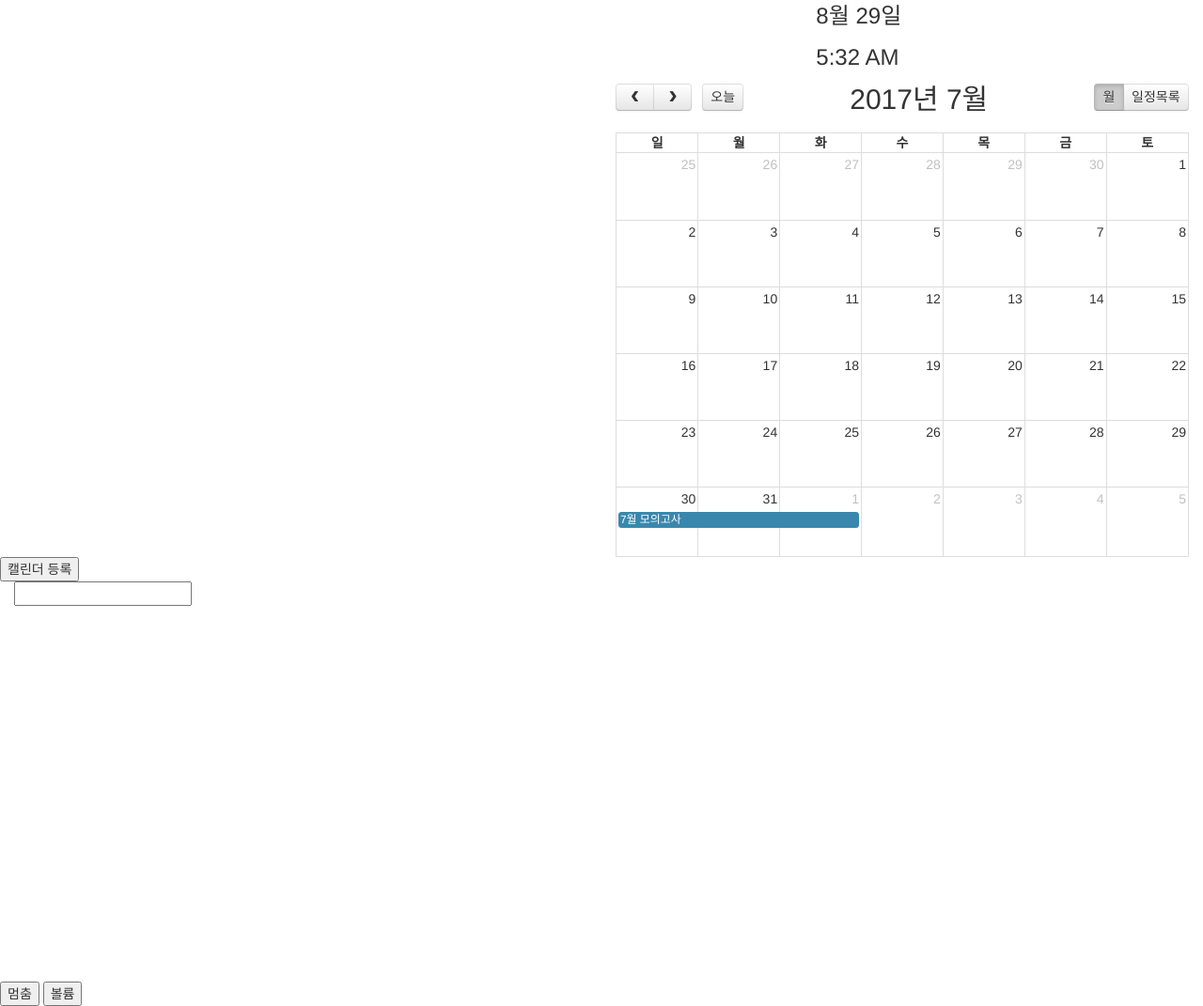
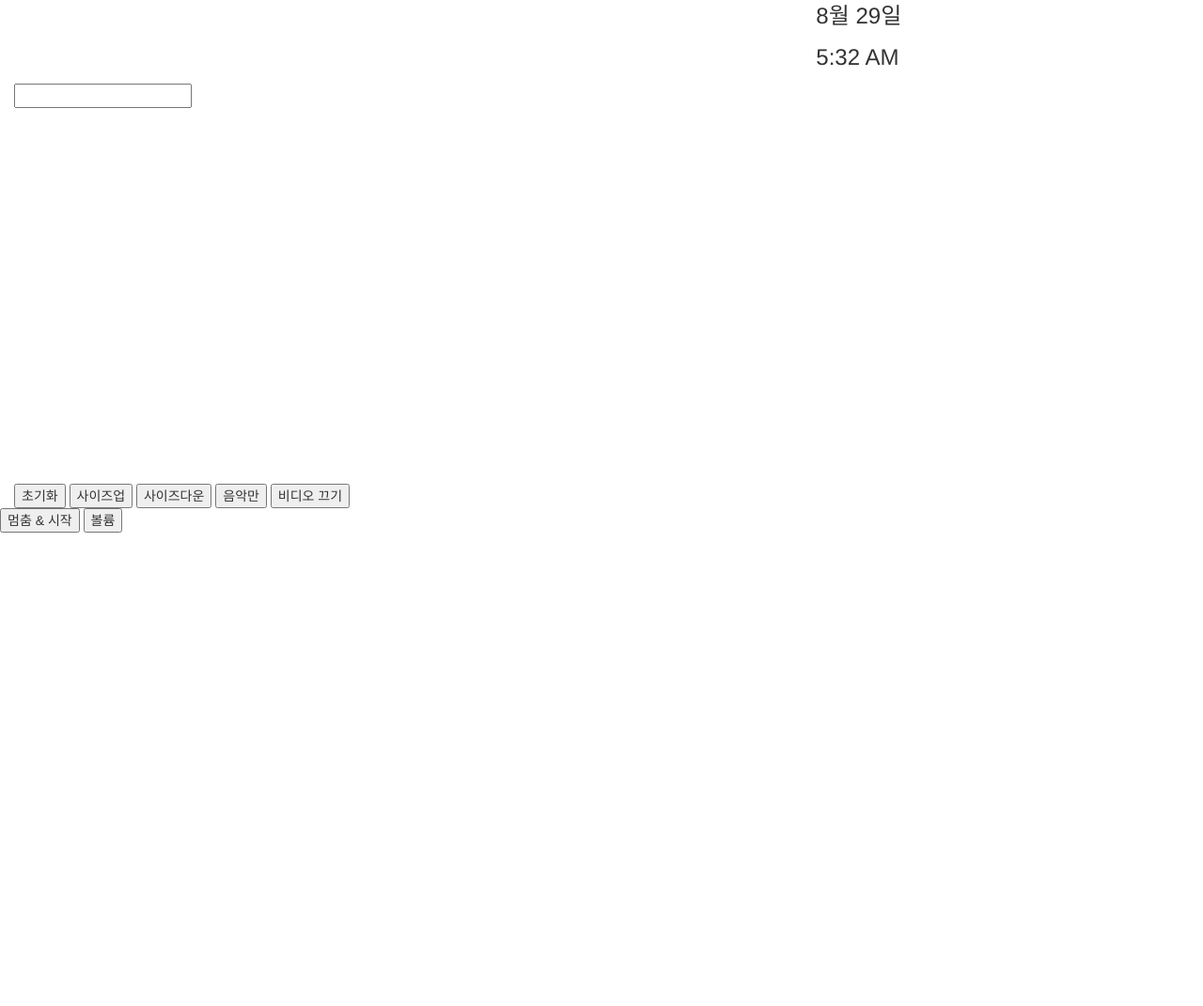
Before and after one commit to choiseunghyeon/Smartmirror, a Django app: page /mirror/ in a window 1280 px wide. Shown: the whole page at 94% size. After the commit the page ends 567 px from the top, so only its background shows below. Run offline with Django 3.2, Linux system fonts and the light colour scheme; data comes from the database, SQL or seed files in the repository; lists and menus that the app fills with data are empty; some libraries are stand-ins or nearby versions.

Commit message:
need voice

```diff
--- a/static/css/home.css
+++ b/static/css/home.css
@@ -8,3 +8,6 @@
   height: 400px;
   position: relative; top: 0; left: 20%;
 }
+.ui-widget-content{
+  border: none;
+}
--- a/static/js/home.js
+++ b/static/js/home.js
@@ -3,8 +3,50 @@ $(function(){
 
 
 // --------------- 유튜브
+$("#youtube-video").draggable();
+
+$("#resize_mouse").on("click",function(){
+  $("#youtube-video").empty();
+  if ($("#youtube-video").attr("class").search(/resizable/) > 0) {
+    console.log("I'm n")
+    $("#youtube-video").resizable("destroy");
+  }
+
+  $("#youtube-video").resizable();
+})
 
 
+ytwidth=800,ytheight=400
+$("#size_up_voice").on("click",function(){
+  $("#youtube-video").empty();
+  ytwidth=ytwidth+100;
+  ytheight=ytheight+100;
+  $("#youtube-video").css('width',ytwidth+'px').css('height',ytheight+'px');
+  $(".mbYTP_wrapper,.YTPOverlay, #iframe_P1").css('min-width','100%').css('min-height','100%');
+  $(".mb_YTPBar").css('min-width',$("#youtube-video").css("width"))
+})
+$("#size_down_voice").on("click",function(){
+  $("#youtube-video").empty();
+  ytwidth=ytwidth-100;
+  ytheight=ytheight-100;
+  $("#youtube-video").css('width',ytwidth+'px').css('height',ytheight+'px');
+  $(".mbYTP_wrapper,.YTPOverlay, #iframe_P1").css('min-width','100%').css('min-height','100%');
+  $(".mb_YTPBar").css('min-width',$("#youtube-video").css("width"))
+})
+music_flag="off"
+$("#only_music").on("click",function(){
+  if (music_flag == "off") {
+    $("#youtube-video").css("display","none")
+    music_flag="on";
+  } else {
+    $("#youtube-video").css("display","block")
+    music_flag="off";
+  }
+  $("#turn_off_video").on("click",function(){
+    $("youtube-video").empty();
+  })
+//  $("#controlBar_P1").css("display","block")
+})
 // 검색
 $("#search_keword").on("blur",function(){
 
@@ -27,7 +69,7 @@ $("#search_keword").on("blur",function(){
           var videoId=data.items[i].id.videoId;
           var title=data.items[i].snippet.title;
           var img_url=data.items[i].snippet.thumbnails.medium.url;
-          $("#slide-banner").append('<li><span>number '+(i+1)+'</span><figure><img src="'+img_url+'" value="'+videoId+'"><figcaption>'+title+'</figcaption></figure></li>');
+          $("#slide-banner").append('<li><span>Number '+(i+1)+'</span><figure><img src="'+img_url+'" value="'+videoId+'"><figcaption>'+title+'</figcaption></figure></li>');
         }
         var slider = $("#slide-banner").bxSlider({
           mode:"vertical",
@@ -51,7 +93,7 @@ $("#search_keword").on("blur",function(){
 $(document).on("click","#youtube-search img",function(){
   var video_id = $(this).attr("value");
   var video_div = '<div id="P1" class="player" data-property="{';
-  var div_option =["videoURL:'http://youtu.be/",video_id+"'", "," , "containment:'#youtube-video'",  ","  ,"autoPlay:true", "," ,"startAt:0", "," ,"opacity:1"]
+  var div_option =["videoURL:'http://youtu.be/",video_id+"'", "," , "containment:'#youtube-video'",  ","  ,"stopMovieOnBlur:false", "," ,"startAt:0", "," ,"opacity:1"]
   for (var i = 0; i < div_option.length; i++) {
     video_div+=div_option[i];
   }
@@ -60,11 +102,17 @@ $(document).on("click","#youtube-search img",function(){
   $("#youtube-search").empty();
   $("#youtube-video").html(video_div);
   $("#P1").YTPlayer();
-
 })
 
-$("#stop").on("click",function(){
+var ss_flag="off"
+$("#stop_start").on("click",function(){
+  if (ss_flag == "off") {
     $("#P1").YTPPause();
+    ss_flag="on";
+  } else {
+    $("#P1").YTPPlay();
+    ss_flag="off";
+  }
 })
 $("#volume").on("click",function(){
   $("#P1").YTPSetVolume(30);
@@ -73,7 +121,80 @@ $("#stop").on("click",function(){
   $(".ytp-play-button ytp-button").click();
 })
 
+//----------------------시간 && 날씨 정보
+
+  function real_time_clock(){
+    var t=new Date();
+    var ap; // AM PM
+    t_array=[t.getMonth()+1,t.getDate(),t.getHours(),t.getMinutes()];
+    if(t_array[2] == 12){
+      ap="PM";
+    } else if (t_array[2] > 12) {
+      t_array[2]-=12;
+      ap="PM";
+    } else{
+      ap="AM";
+    }
+    $("#year").text(t_array[0]+"월 "+t_array[1]+"일");
+    $("#hours").text(t_array[2]+":"+t_array[3]+" "+ap);
+  }
+
+  function weather_trigger(){
+
+  $.ajax({
+    url: 'http://apis.skplanetx.com/weather/current/hourly?version=1&lat=&lon=&city=%EC%84%9C%EC%9A%B8&county=%EA%B0%95%EB%82%A8%EA%B5%AC&village=%EB%8F%84%EA%B3%A1%EB%8F%99&appKey=d49b336f-e8f5-3af1-b5f0-b165dc65a309',
+    type: 'get',
+    dataType:"json",
+    success:function(data){
+      //console.log(data);
+      console.log(data.weather.hourly[0].sky.code)
+      var time = new Date();
+      time = time.getHours()
+      var temperature = [parseInt(data.weather.hourly[0].temperature.tc),parseInt(data.weather.hourly[0].temperature.tmax),parseInt(data.weather.hourly[0].temperature.tmin)]
+      switch (data.weather.hourly[0].sky.code) {
+        case 'SKY_O00': $("#weather-img").attr("src","/static/images/icons/38.png"); break;
+        case 'SKY_O01': if (time<18) {$("#weather-img").attr("src","/static/images/icons/1.png")}  //낮
+                        else {$("#weather-img").attr("src","/static/images/icons/8.png")} break; //밤
+        case 'SKY_O02': if (time<18) {$("#weather-img").attr("src","/static/images/icons/02.png")}
+                        else{ $("#weather-img").attr("src","/static/images/icons/9.png") } break;
+        case 'SKY_O03': if (time<18) {$("#weather-img").attr("src","/static/images/icons/03.png")}
+                        else{ $("#weather-img").attr("src","/static/images/icons/10.png") } break;
+        case 'SKY_O04': if (time<18) {$("#weather-img").attr("src","/static/images/icons/12.png")}
+                        else{ $("#weather-img").attr("src","/static/images/icons/40.png") } break;
+        case 'SKY_O05': if (time<18) {$("#weather-img").attr("src","/static/images/icons/13.png")}
+                        else{ $("#weather-img").attr("src","/static/images/icons/41.png") } break;
+        case 'SKY_O06': if (time<18) {$("#weather-img").attr("src","/static/images/icons/14.png")}
+                        else{ $("#weather-img").attr("src","/static/images/icons/42.png") } break;
+        case 'SKY_O07': $("#weather-img").attr("src","/static/images/icons/18.png"); break;
+        case 'SKY_O08': $("#weather-img").attr("src","/static/images/icons/21.png"); break;
+        case 'SKY_O09': $("#weather-img").attr("src","/static/images/icons/32.png"); break;
+        case 'SKY_O10': $("#weather-img").attr("src","/static/images/icons/04.png"); break;
+        case 'SKY_O11': $("#weather-img").attr("src","/static/images/icons/29.png"); break;
+        case 'SKY_O12': $("#weather-img").attr("src","/static/images/icons/26.png"); break;
+        case 'SKY_O13': $("#weather-img").attr("src","/static/images/icons/27.png"); break;
+        case 'SKY_O14': $("#weather-img").attr("src","/static/images/icons/28.png"); break;
+
+      }
+
+      $("#stat").text(data.weather.hourly[0].sky.name);
+      $("#temperature").text("현재 온도 "+temperature[0]+"도 최고기온 "+temperature[1]+"도 최저기온 "+temperature[2]+"도")
+    }
+  })
+  }
+  weather_trigger();
+  real_time_clock();
+
+  setInterval(weather_trigger,3600000); // 1000ms = 1 second 1시간마다 한번씩 날씨 정보 로딩
+  setInterval(real_time_clock,1000);
+
+  $("#weather").draggable().css("border","none");
+  $("#clock").draggable().css("border","none");
+
+})
+
+
 //------------------------- 캘린더
+/*
 var csrftoken=$("[name=csrfmiddlewaretoken]").val();
 
 function csrfSafeMethod(method) {
@@ -151,72 +272,4 @@ $("#calendar").fullCalendar({
 defaultView:'month',
 editable:true,
 })
-//----------------------시간 && 날씨 정보
-  function real_time_clock(){
-    var t=new Date();
-    var ap; // AM PM
-    t_array=[t.getMonth()+1,t.getDate(),t.getHours(),t.getMinutes()];
-    if(t_array[2] == 12){
-      ap="PM";
-    } else if (t_array[2] > 12) {
-      t_array[2]-=12;
-      ap="PM";
-    } else{
-      ap="AM";
-    }
-    $("#year").text(t_array[0]+"월 "+t_array[1]+"일");
-    $("#hours").text(t_array[2]+":"+t_array[3]+" "+ap);
-  }
-
-  function weather_trigger(){
-
-  $.ajax({
-    url: 'http://apis.skplanetx.com/weather/current/hourly?version=1&lat=&lon=&city=%EC%84%9C%EC%9A%B8&county=%EA%B0%95%EB%82%A8%EA%B5%AC&village=%EB%8F%84%EA%B3%A1%EB%8F%99&appKey=d49b336f-e8f5-3af1-b5f0-b165dc65a309',
-    type: 'get',
-    dataType:"json",
-    success:function(data){
-      //console.log(data);
-      console.log(data.weather.hourly[0].sky.code)
-      var time = new Date();
-      time = time.getHours()
-      var temperature = [parseInt(data.weather.hourly[0].temperature.tc),parseInt(data.weather.hourly[0].temperature.tmax),parseInt(data.weather.hourly[0].temperature.tmin)]
-      switch (data.weather.hourly[0].sky.code) {
-        case 'SKY_O00': $("#weather-img").attr("src","/static/images/icons/38.png"); break;
-        case 'SKY_O01': if (time<18) {$("#weather-img").attr("src","/static/images/icons/1.png")}  //낮
-                        else {$("#weather-img").attr("src","/static/images/icons/8.png")} break; //밤
-        case 'SKY_O02': if (time<18) {$("#weather-img").attr("src","/static/images/icons/02.png")}
-                        else{ $("#weather-img").attr("src","/static/images/icons/9.png") } break;
-        case 'SKY_O03': if (time<18) {$("#weather-img").attr("src","/static/images/icons/03.png")}
-                        else{ $("#weather-img").attr("src","/static/images/icons/10.png") } break;
-        case 'SKY_O04': if (time<18) {$("#weather-img").attr("src","/static/images/icons/12.png")}
-                        else{ $("#weather-img").attr("src","/static/images/icons/40.png") } break;
-        case 'SKY_O05': if (time<18) {$("#weather-img").attr("src","/static/images/icons/13.png")}
-                        else{ $("#weather-img").attr("src","/static/images/icons/41.png") } break;
-        case 'SKY_O06': if (time<18) {$("#weather-img").attr("src","/static/images/icons/14.png")}
-                        else{ $("#weather-img").attr("src","/static/images/icons/42.png") } break;
-        case 'SKY_O07': $("#weather-img").attr("src","/static/images/icons/18.png"); break;
-        case 'SKY_O08': $("#weather-img").attr("src","/static/images/icons/21.png"); break;
-        case 'SKY_O09': $("#weather-img").attr("src","/static/images/icons/32.png"); break;
-        case 'SKY_O10': $("#weather-img").attr("src","/static/images/icons/04.png"); break;
-        case 'SKY_O11': $("#weather-img").attr("src","/static/images/icons/29.png"); break;
-        case 'SKY_O12': $("#weather-img").attr("src","/static/images/icons/26.png"); break;
-        case 'SKY_O13': $("#weather-img").attr("src","/static/images/icons/27.png"); break;
-        case 'SKY_O14': $("#weather-img").attr("src","/static/images/icons/28.png"); break;
-
-      }
-
-      $("#stat").text(data.weather.hourly[0].sky.name);
-      $("#temperature").text("현재 온도 "+temperature[0]+"도 최고기온 "+temperature[1]+"도 최저기온 "+temperature[2]+"도")
-    }
-  })
-  }
-  weather_trigger();
-  real_time_clock();
-
-  setInterval(weather_trigger,3600000); // 1000ms = 1 second 1시간마다 한번씩 날씨 정보 로딩
-  setInterval(real_time_clock,1000);
-
-  $("#weather").draggable().css("border","none");
-  $("#clock").draggable().css("border","none");
-
-})
+*/
--- a/templates/home.html
+++ b/templates/home.html
@@ -42,24 +42,32 @@
       <p id="hours"></p>
     </div>
     </div>
+    <!--
+    Calendar area
     <div class="row">
       <div id="calendar" class="col-md-offset-6 col-md-6">
 
       </div>
       <button id="create" name="button">캘린더 등록</button>
     </div>
-
+  -->
     <input id="search_keword" type="text" name="" value="">
     <div class="row">
     <div id="youtube-search">
     </div>
     </div>
     <div class="row">
-    <div id="youtube-video">
+      <div id="youtube-video" class="ui-widget-content">
+
+      </div>
     </div>
-    </div>
-    </div>
-<button id="stop" name="button">멈춤</button>
+    <button id="resize_mouse"name="button">초기화</button>
+    <button id="size_up_voice"name="button">사이즈업</button>
+    <button id="size_down_voice"name="button">사이즈다운</button>
+    <button id="only_music" type="button" name="button">음악만</button>
+    <button id="turn_off_video" type="button" name="button">비디오 끄기</button>
+  </div>
+<button id="stop_start" name="button">멈춤 &amp; 시작</button>
 <button id="volume" name="button">볼륨</button>
   </body>
 </html>
```
Lines whose indentation alone changed are shown as unchanged.
